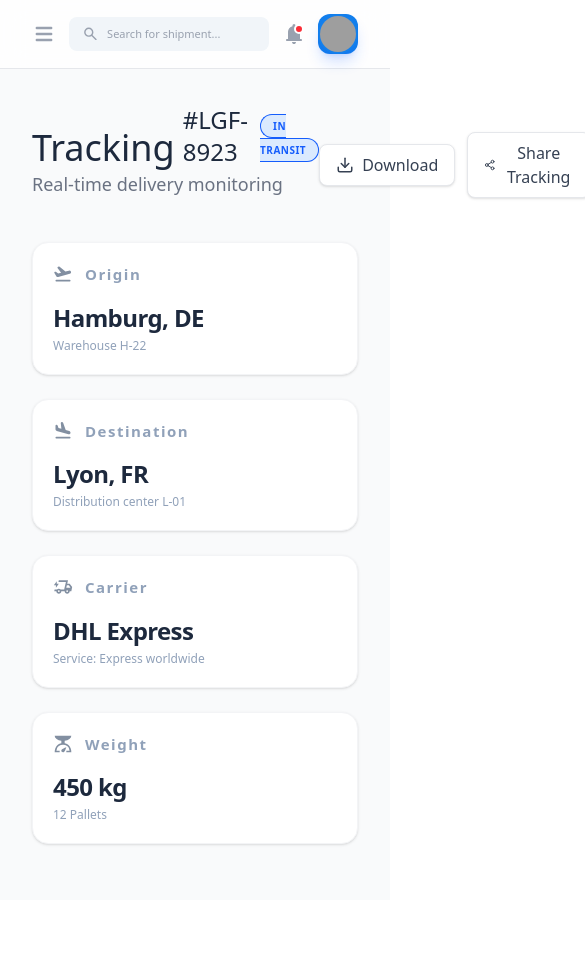
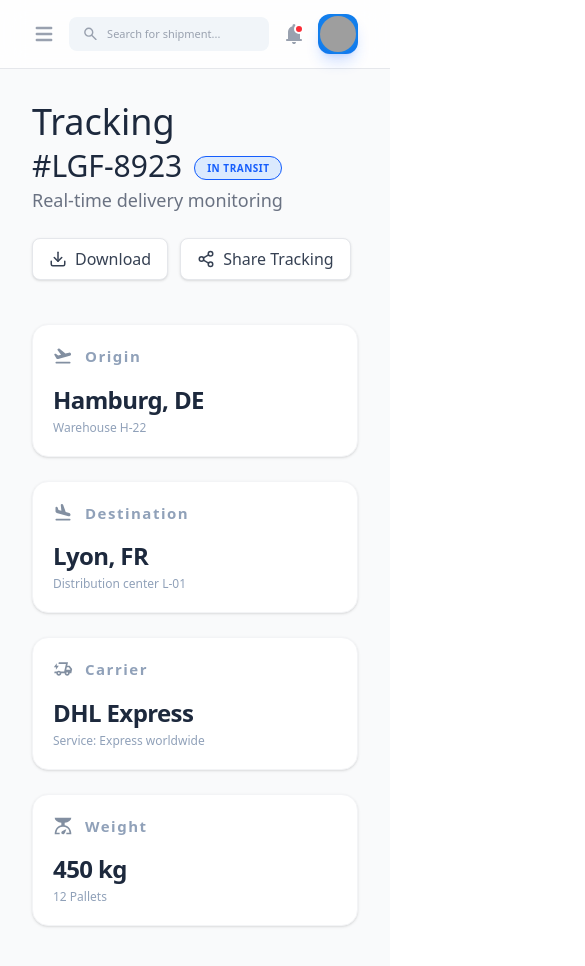
Before and after one commit to xXCpFireXx/LogiFlow-Frontend, an Angular app: page /tracking in a window 390 px wide. Shown: the top 966 px of the page, 585 px wide, since content can reach past the window. Before the commit the page ends 900 px from the top, so only its background shows below. Built offline with nearby package versions, Linux system fonts and the light colour scheme; grey boxes are pictures that could not be loaded.

Commit message:
feat: Responsive implementation in the head Tracking

```diff
--- a/src/app/components/header-main-content/header-main-content.html
+++ b/src/app/components/header-main-content/header-main-content.html
@@ -1,6 +1,6 @@
 <div class="flex flex-col gap-0.5">
-    <div class="flex items-end">
-        <h1 class="text-4xl font-medium text-slate-800">
+    <div class="flex items-baseline flex-wrap gap-x-1.5">
+        <h1 class="text-4xl font-medium text-slate-800 leading-none">
             {{title()}}
         </h1>
 
--- a/src/app/pages/tracking/tracking.html
+++ b/src/app/pages/tracking/tracking.html
@@ -1,28 +1,28 @@
-<div class="flex items-end justify-between w-full pb-5">
+<section class="flex flex-col min-[1048px]:flex-row min-[1048px]:items-end justify-between w-full pb-5 gap-6">
+
+  <div class="flex flex-col min-w-0">
     <app-header-main-content [title]="header.title" [description]="header.description">
 
-      <div class="flex items-center gap-3 ml-2">
-            <span class="text-2xl text-slate-800 font-light">#LGF-8923</span>
-
-            <!-- <span class="px-3 py-1 rounded-full text-[10px] font-bold uppercase tracking-wider bg-blue-50 text-[#137fec] border border-[#137fec]/10">
-                In Transit
-            </span> -->
+      <div class="flex items-center gap-3 mt-2 min-[1048px]:mt-0">
+          <span class="text-3xl sm:text-3xl font-medium text-slate-800 whitespace-nowrap">#LGF-8923</span>
           <app-status-badge [status]="shipmentStatus"></app-status-badge>
       </div>
 
     </app-header-main-content>
+  </div>
 
-    <div class="flex items-center gap-3">
+  <div class="flex flex-wrap items-center gap-3 w-full min-[1048px]:w-auto justify-start min-[1048px]:justify-end">
       <button (click)="onExport()" class="group flex items-center gap-2 px-4 py-2 bg-white text-gray-700 border border-gray-200 rounded-lg font-medium hover:bg-[#e7f2fd] hover:border-[#137fec]/20 transition-all cursor-pointer shadow-sm">
           <svg xmlns="http://www.w3.org/2000/svg" width="18" height="18" viewBox="0 0 24 24" fill="none" stroke="currentColor" stroke-width="2" stroke-linecap="round" stroke-linejoin="round" class="transition-colors group-hover:text-[#137fec]"><path d="M21 15v4a2 2 0 0 1-2 2H5a2 2 0 0 1-2-2v-4"></path><polyline points="7 10 12 15 17 10"></polyline><line x1="12" y1="15" x2="12" y2="3"></line></svg>
           <span class="transition-colors group-hover:text-[#137fec]">Download</span>
       </button>
+
       <button (click)="shareTracking()" class="group flex items-center gap-2 px-4 py-2 bg-white text-gray-700 border border-gray-200 rounded-lg font-medium transition-all cursor-pointer shadow-sm hover:bg-[#137fec] hover:border-[#137fec]/20">
           <svg xmlns="http://www.w3.org/2000/svg" width="18" height="18" viewBox="0 0 24 24" fill="none" stroke="currentColor" stroke-width="2" stroke-linecap="round" stroke-linejoin="round" class="transition-colors group-hover:text-white"><circle cx="18" cy="5" r="3"></circle><circle cx="6" cy="12" r="3"></circle><circle cx="18" cy="19" r="3"></circle><line x1="8.59" y1="13.51" x2="15.42" y2="17.49"></line><line x1="15.41" y1="6.51" x2="8.59" y2="10.49"></line></svg>
           <span class="transition-colors group-hover:text-white">Share Tracking</span>
       </button>
   </div>
-</div>
+</section>
 
 <div class="py-6 w-full">
   <div class="grid grid-cols-1 sm:grid-cols-2 lg:grid-cols-4 gap-6 w-full">
```
Lines whose indentation alone changed are shown as unchanged.
